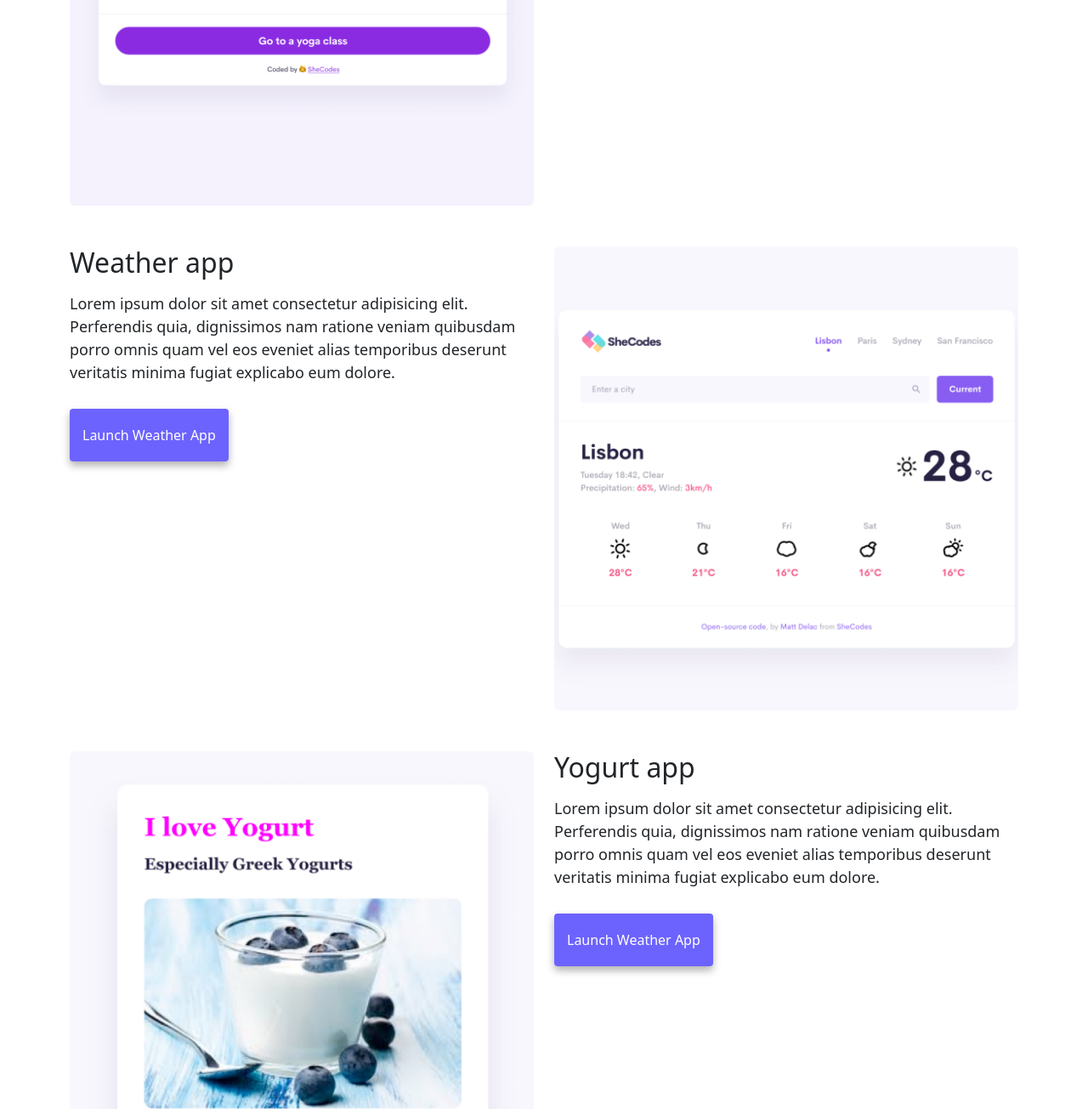
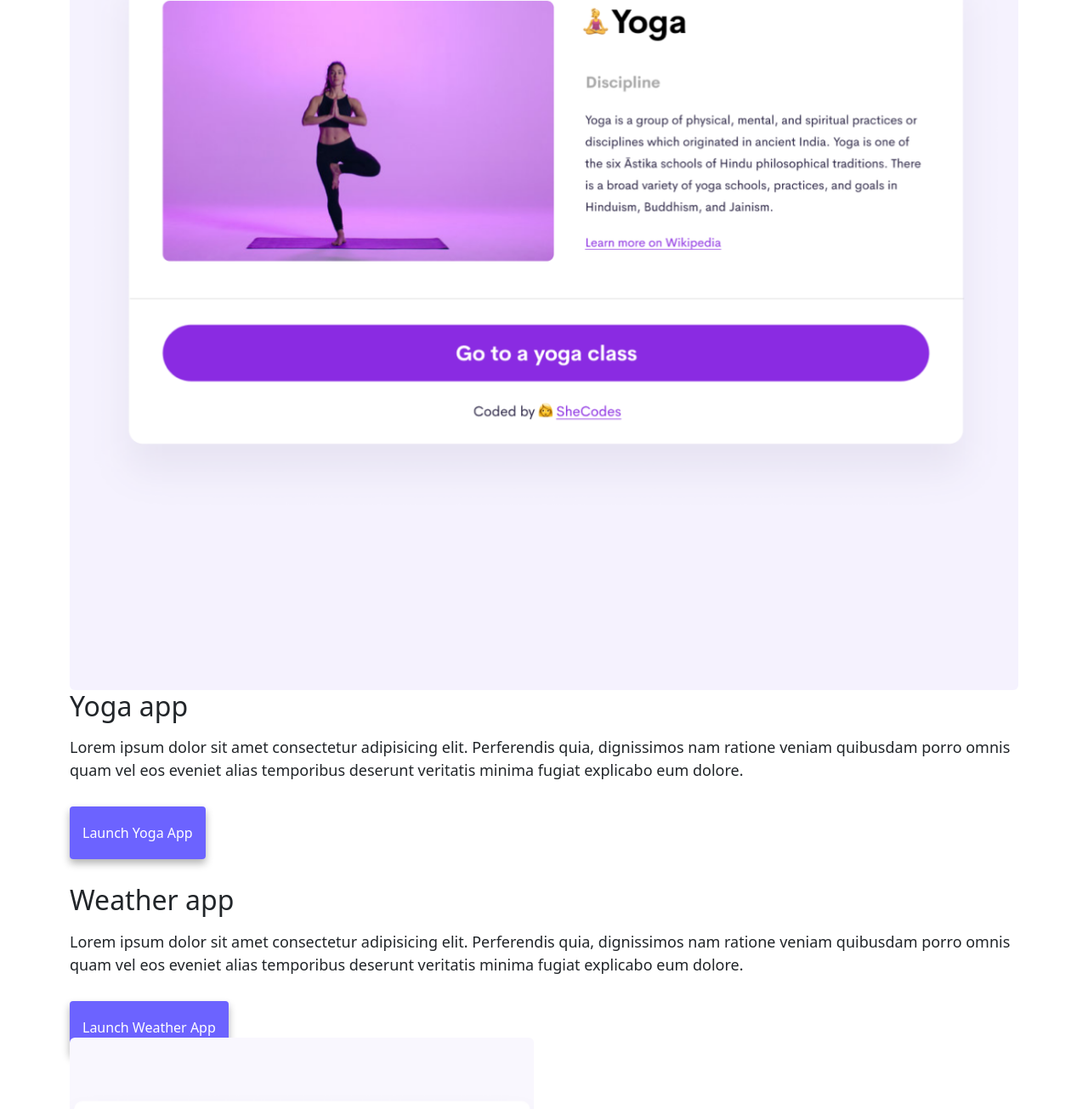
Before and after one commit to tereferrara/Homework, a website: page index.html in a window 1280 px wide. Shown: the part 634-1939 px from the top of the page at 85% size. Drawn offline with nearby package versions, Linux system fonts and the light colour scheme.

Commit message:
changed dispaly settings for small screen

```diff
--- a/index.html
+++ b/index.html
@@ -62,10 +62,10 @@
     </div>
     <div class="container">
       <div class="row">
-        <div class="col-6">
+        <div class="col-6 col-sm-12">
           <img src="images/yoga.png" alt="screenshot of yoga website" class="img-fluid rounded" />
         </div>
-        <div class="col-6">
+        <div class="col-6 col-sm-12">
           <h2 class="mb-3 d-sm-fluid">Yoga app</h2>
           <p>
             Lorem ipsum dolor sit amet consectetur adipisicing elit. Perferendis
@@ -79,7 +79,7 @@
         </div>
       </div>
       <div class="row mt-5 d-sm-fluid">
-        <div class="col-6">
+        <div class="col-6 col-sm-12">
           <h2 class="mb-3 d-sm-fluid">Weather app</h2>
           <p>
             Lorem ipsum dolor sit amet consectetur adipisicing elit. Perferendis
```
